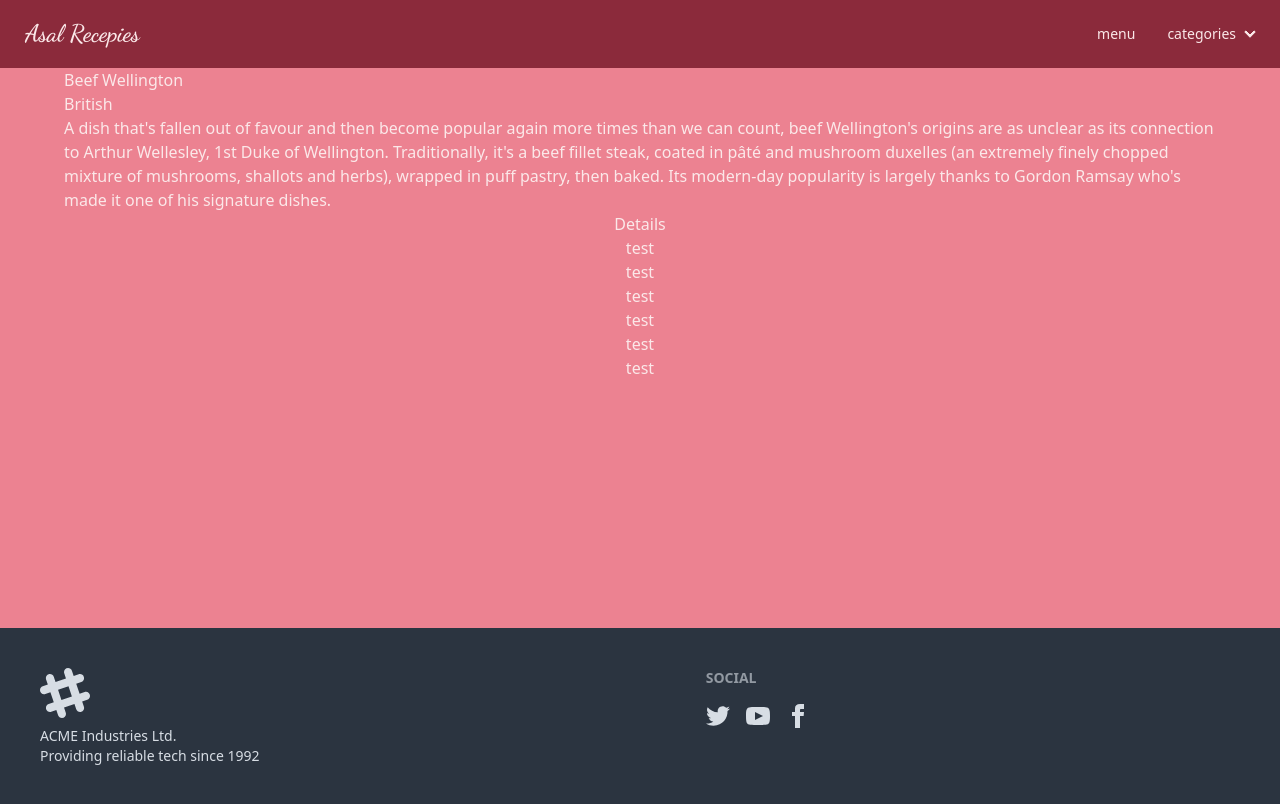
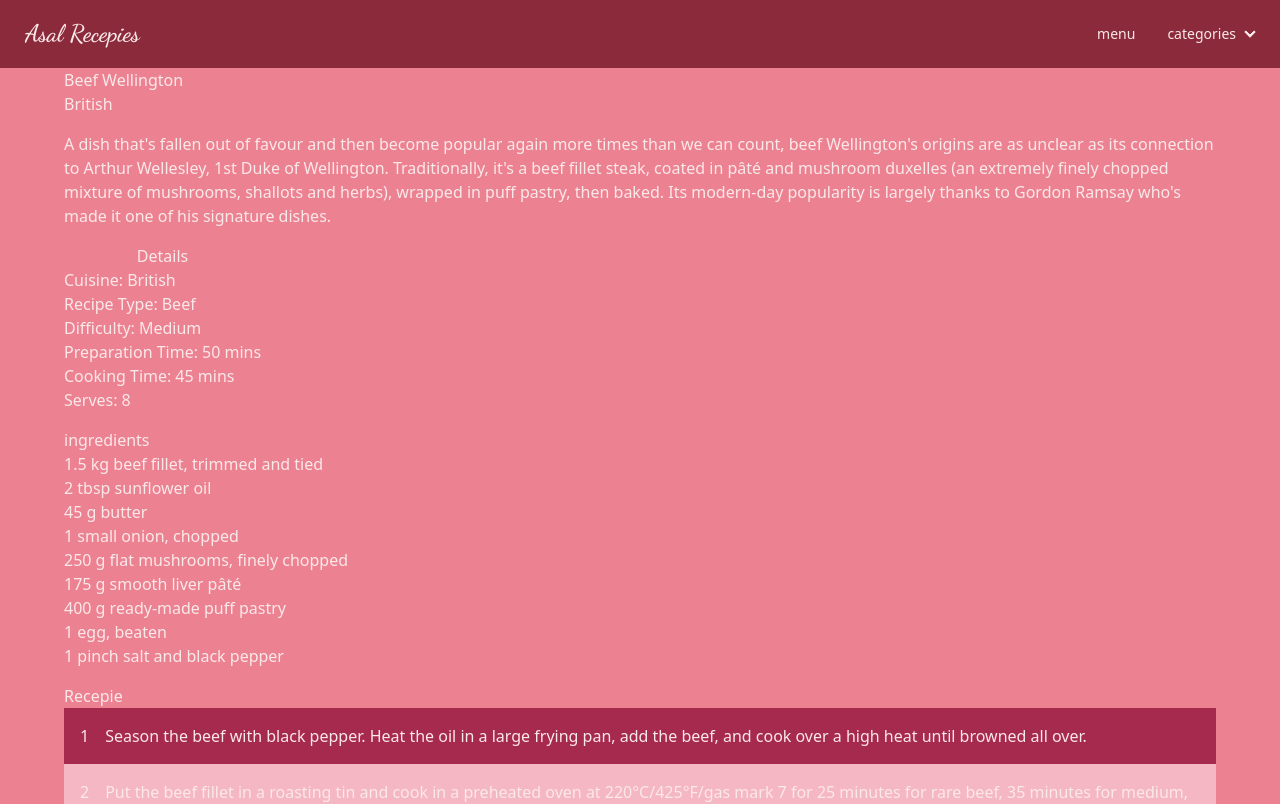
Before and after one commit to khashayarmobarez/asal-recepies, a Next.js app: page /recepies/1 in a window 1280 px wide. Shown: the top 804 px of the page. Built offline with nearby package versions, Linux system fonts and the light colour scheme; data requests are answered from the project's data file.

Commit message:
commiting learnings

```diff
--- /dev/null
+++ b/components/templates/CategoriesPage.js
@@ -0,0 +1,40 @@
+import { useRouter } from "next/router";
+import { useState } from "react";
+
+
+const CategoriesPage = () => {
+
+    const router = useRouter('')
+
+    const [query, setQuery] = useState({difficulty: '', time: ''})
+
+    const changeHandler = e => {
+        setQuery({...query, [e.target.name]: e.target.value })
+    }
+
+    const searchHandler = e => {
+        router.push({pathname:'/categories', query})
+    }
+
+    return (
+        <div className="min-h-[50dvh] flex flex-col">
+            <h2>Categories</h2>
+            <div className="w-full flex flex-col">
+                <select value={query.difficulty} name="difficulty" onChange={changeHandler}>
+                    <option value=''>difficulty</option>
+                    <option value='easy'>easy</option>
+                    <option value='medium'>medium</option>
+                    <option value='hard'>hard</option>
+                </select>
+                <select value={query.time} name="time" onChange={changeHandler}>
+                    <option value=''>cooking time</option>
+                    <option value='less'>less than 30 min</option>
+                    <option value='more'>more than 30 min</option>
+                </select>
+                <button onClick={searchHandler}>search</button>
+            </div>
+        </div>
+    );
+};
+
+export default CategoriesPage;
--- a/components/templates/RecepieDetailsPage.js
+++ b/components/templates/RecepieDetailsPage.js
@@ -15,7 +15,7 @@ const RecepieDetailsPageComp = ({data}) => {
     } = data
 
     return (
-        <div className=' flex flex-col w-[90%] items-center'>
+        <div className=' flex flex-col w-[90%] items-start gap-y-4'>
             {/* <Image src={`/images/${id}.jpeg`} alt={name} /> */}
             <div className='w-full flex flex-col' id='banner'>
                 <h3>{name}</h3>
@@ -30,8 +30,34 @@ const RecepieDetailsPageComp = ({data}) => {
             <div id='details' className='flex flex-col items-center'>
                 <h2>Details</h2>
                 <ul>
-                    {details.map((details, index) =>
-                        <li key={index}>test</li>
+                    {details.map((detail, index) =>
+                        <li key={index} className='flex gap-x-1'>
+                            <p>{Object.keys(detail)[0]}: </p>
+                            <span>{Object.values(detail)[0]}</span>
+                        </li>
+                    )}
+                </ul>
+            </div>
+
+            <div>
+                <h4>ingredients</h4>
+                <ul>
+                    {ingredients.map((item, index) =>
+                        <li key={index} className='flex gap-x-1'>
+                            {item}
+                        </li>
+                    )}
+                </ul>
+            </div>
+
+            <div>
+                <h4>Recepie</h4>
+                <ul className='w-full flex flex-col items-center'>
+                    {recipe.map((item, index) =>
+                        <li key={index} className={`w-full p-4 flex gap-x-4 ${index % 2 ? 'bg-softPink' : 'bg-wineRed' }`}>
+                            <p>{index + 1}</p>
+                            <p>{item}</p>
+                        </li>
                     )}
                 </ul>
             </div>
--- /dev/null
+++ b/pages/categories/index.js
@@ -0,0 +1,12 @@
+import CategoriesPage from "../../components/templates/CategoriesPage";
+
+
+const Categories = () => {
+    return (
+        <div className="w-full flex flex-col items-center" >
+            <CategoriesPage />
+        </div>
+    );
+};
+
+export default Categories;
```
